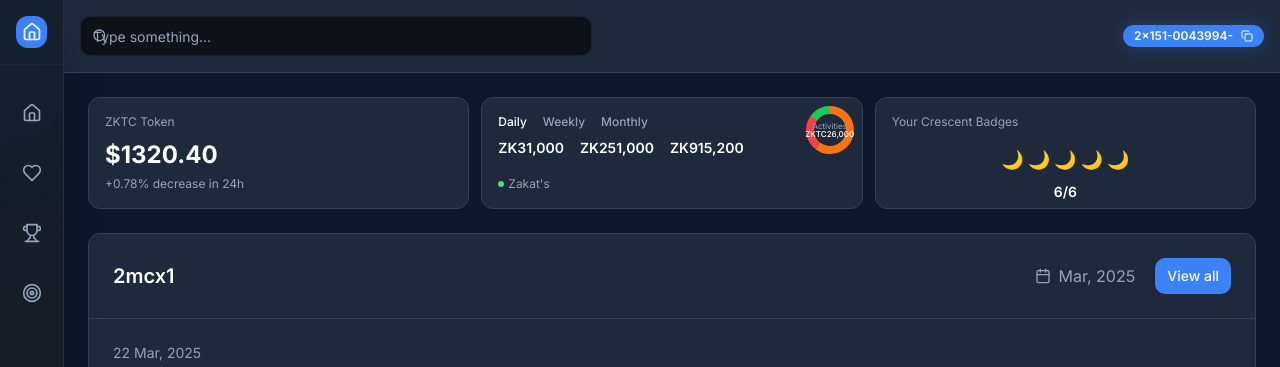
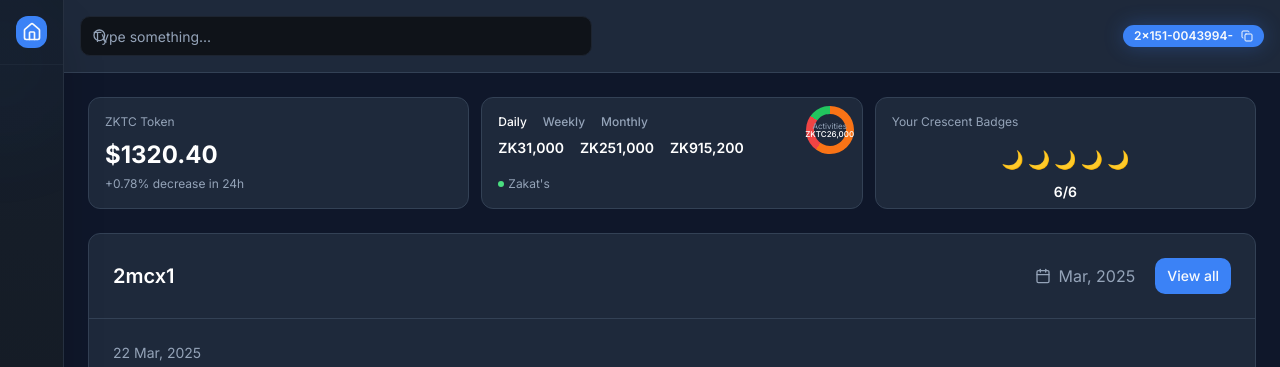
Before and after one commit to MahreenIlyas/zkt-project, a React (Vite) app: page /ngo-dashboard in a window 1280 px wide. Shown: the top 367 px of the page. Built offline with nearby package versions, Linux system fonts and the light colour scheme.

Commit message:
Remove unnecessary NGO dashboard nav items

```diff
--- a/src/components/Sidebar.tsx
+++ b/src/components/Sidebar.tsx
@@ -14,22 +14,7 @@ import {
 import Logo from './Logo';
 import { cn } from '@/lib/utils';
 
-const sidebarItems = [
-  { icon: Home, label: 'Dashboard', path: '/dashboard' },
-  {
-    icon: Heart,
-    label: 'Donations',
-    path: '/donations',
-    subItems: [
-      { label: 'HTG', path: '/donations' },
-      { label: 'STG', path: '/scan-to-give' },
-      { label: 'UTG', path: '/user-triggered-giving' },
-      { label: 'BTG', path: '/burn-to-give' },
-    ]
-  },
-  { icon: Trophy, label: 'Rewards', path: '/rewards' },
-  { icon: Target, label: 'DAO', path: '/dao' },
-];
+const sidebarItems: any[] = [];
 
 const Sidebar: React.FC = () => {
   return (
@@ -45,26 +30,8 @@ const Sidebar: React.FC = () => {
         </div>
       </div>
 
-      {/* Enhanced Navigation */}
+      {/* Navigation removed per user request */}
       <nav className="flex-1 px-2 py-6 relative z-10">
-        <ul className="space-y-3">
-          {sidebarItems.map((item, index) => (
-            <li key={index}>
-              <NavLink
-                to={item.path}
-                className={({ isActive }) =>
-                  cn(
-                    "flex items-center justify-center w-12 h-12 rounded-xl transition-all duration-300 text-muted-foreground hover:text-foreground group relative overflow-hidden",
-                    "before:absolute before:inset-0 before:bg-gradient-to-r before:from-primary/10 before:to-primary-glow/5 before:opacity-0 before:transition-all before:duration-300 hover:before:opacity-100",
-                    isActive && "bg-gradient-to-r from-primary/15 to-primary-glow/10 text-primary-foreground shadow-lg before:opacity-100"
-                  )
-                }
-              >
-                <item.icon className="w-5 h-5 relative z-10 transition-all duration-300 group-hover:scale-110 group-hover:text-primary" />
-              </NavLink>
-            </li>
-          ))}
-        </ul>
       </nav>
 
       {/* Enhanced Bottom Section */}
```
